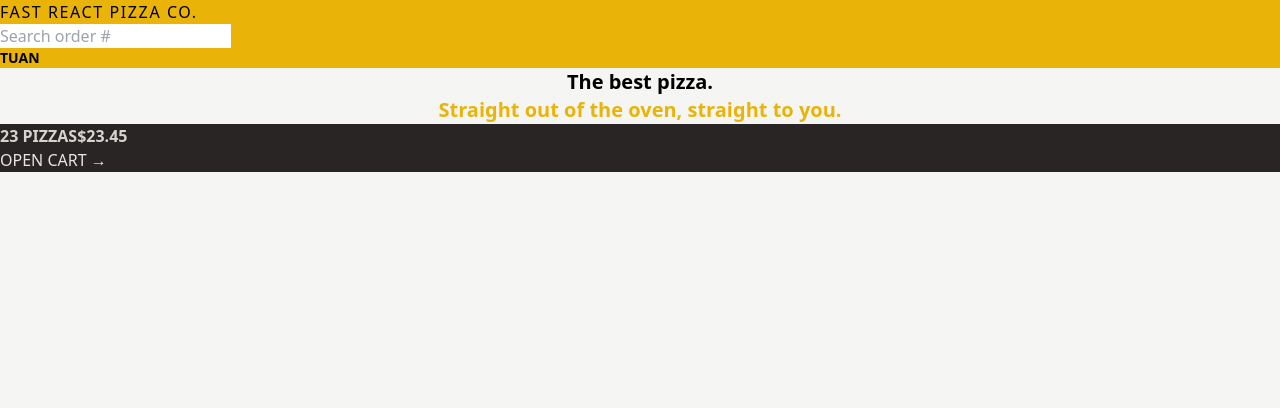
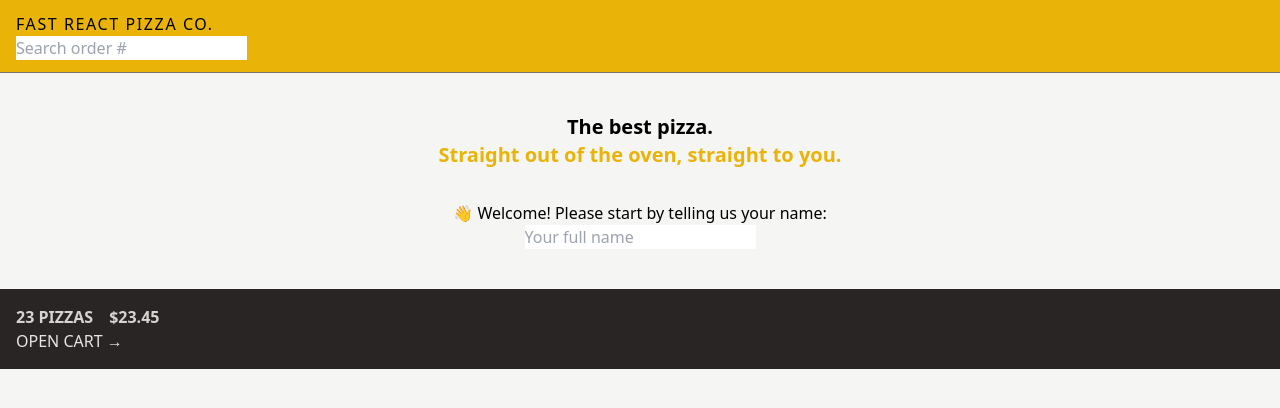
Before and after one commit to AnhtuanUit/React-Course-Learning-Parts, a React (Vite) app in the folder 16-fast-react-pizza/: page / in a window 1280 px wide. Shown: the top 408 px of the page. Built offline with nearby package versions, Linux system fonts and the light colour scheme.

Commit message:
The Box Model: Spacing, Borders, and Display

```diff
--- a/16-fast-react-pizza/src/features/cart/CartOverview.jsx
+++ b/16-fast-react-pizza/src/features/cart/CartOverview.jsx
@@ -2,8 +2,8 @@ import { Link } from 'react-router-dom';
 
 function CartOverview() {
   return (
-    <div className="bg-stone-800 uppercase text-stone-200">
-      <p className="font-semibold text-stone-300">
+    <div className="bg-stone-800 p-4 uppercase text-stone-200">
+      <p className="space-x-4 font-semibold text-stone-300">
         <span>23 pizzas</span>
         <span>$23.45</span>
       </p>
--- a/16-fast-react-pizza/src/features/user/Username.jsx
+++ b/16-fast-react-pizza/src/features/user/Username.jsx
@@ -1,5 +1,5 @@
 function Username() {
-  return <div className="text-sm font-semibold">Tuan</div>;
+  return <div className="hidden text-sm font-semibold">Tuan</div>;
 }
 
 export default Username;
--- a/16-fast-react-pizza/src/ui/Header.jsx
+++ b/16-fast-react-pizza/src/ui/Header.jsx
@@ -4,7 +4,7 @@ import Username from '../features/user/Username';
 
 function Header() {
   return (
-    <header className="bg-yellow-500 uppercase">
+    <header className="border-b border-stone-500 bg-yellow-500 px-4 py-3 uppercase">
       <Link to="/" className="uppercase tracking-widest">
         Fast React Pizza Co.
       </Link>
--- a/16-fast-react-pizza/src/ui/Home.jsx
+++ b/16-fast-react-pizza/src/ui/Home.jsx
@@ -1,13 +1,16 @@
+import CreateUser from '@src/features/user/CreateUser';
+
 function Home() {
   return (
-    <div>
-      <h1 className="text-center text-xl font-semibold">
+    <div className="my-10 text-center">
+      <h1 className="mb-8 text-xl font-semibold">
         The best pizza.
         <br />
         <span className="text-yellow-500">
           Straight out of the oven, straight to you.
         </span>
       </h1>
+      <CreateUser />
     </div>
   );
 }
```
Also changed, not shown: 16-fast-react-pizza/jsconfig.json (added, +8 -0 lines).
